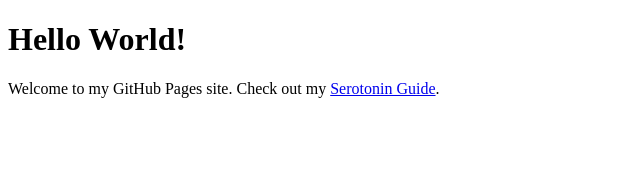
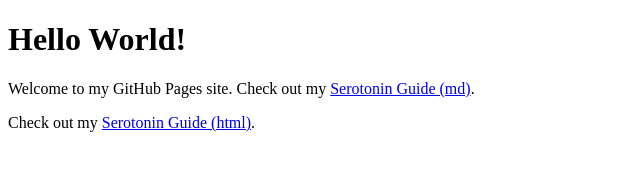
Before and after one commit to eroesisttech/eroesisttech, a plain HTML site: page index.html in a window 1280 px wide. Shown: the whole page, without its empty margins (0-640 px from the left). Drawn offline with Linux system fonts and the light colour scheme.

Commit message:
Update index.html

```diff
--- a/index.html
+++ b/index.html
@@ -5,6 +5,8 @@
 </head>
 <body>
     <h1>Hello World!</h1>
-    <p>Welcome to my GitHub Pages site. Check out my <a href="guides/Serotonin.md">Serotonin Guide</a>.</p>
+    <p>Welcome to my GitHub Pages site. Check out my <a href="guides/Serotonin.md">Serotonin Guide (md)</a>.</p>
+    <p>Check out my <a href="guides/Serotonin.html">Serotonin Guide (html)</a>.</p>
+
 </body>
 </html>
```
